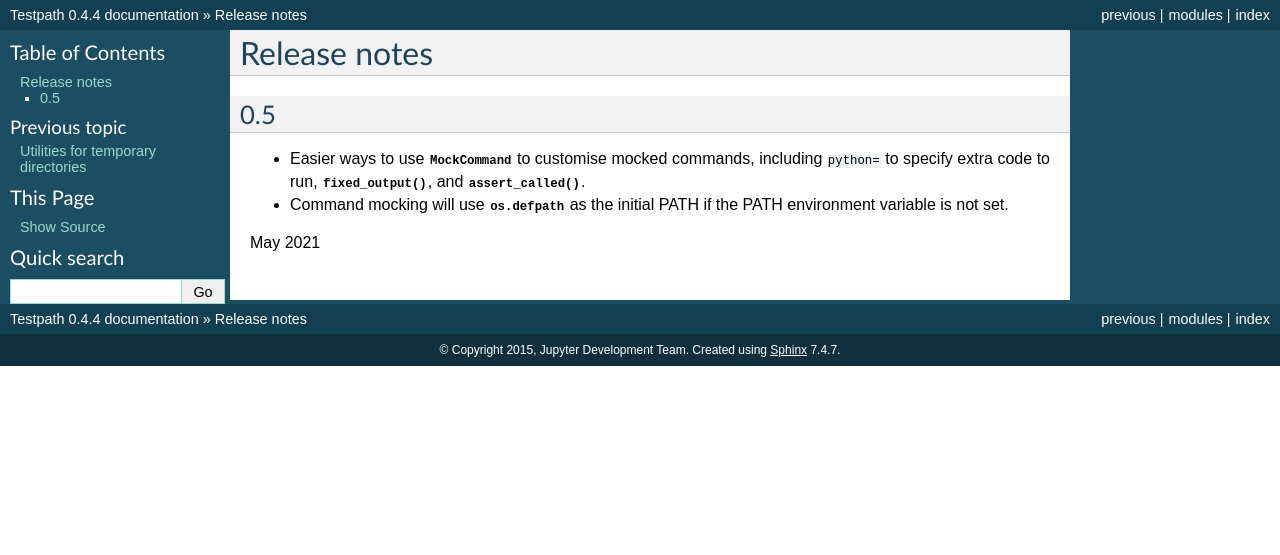
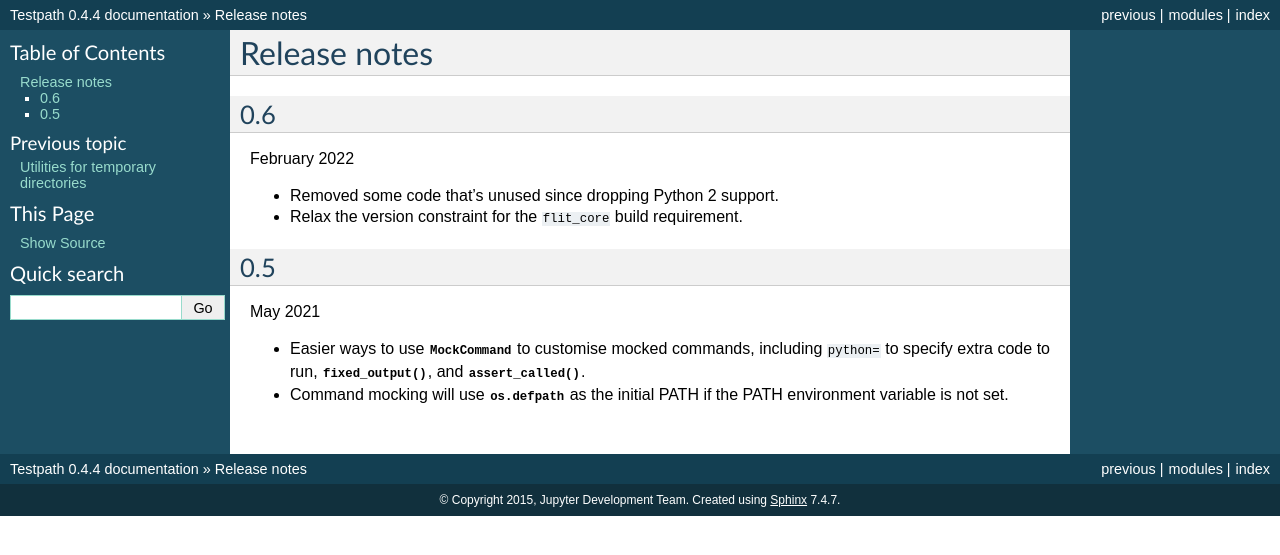
Before and after one commit to jupyter/testpath, a Sphinx documentation site: the page built from doc/history.rst, in a window 1280 px wide. Shown: the top 555 px of the page. Built offline with Sphinx 7.4.7, drawn with Linux system fonts in a browser that asks for light colours.

Commit message:
Add release notes for 0.6

```diff
--- a/doc/history.rst
+++ b/doc/history.rst
@@ -1,13 +1,21 @@
 Release notes
 =============
 
+0.6
+---
+
+February 2022
+
+* Removed some code that's unused since dropping Python 2 support.
+* Relax the version constraint for the ``flit_core`` build requirement.
+
 0.5
 ---
+
+May 2021
 
 * Easier ways to use :class:`.MockCommand` to customise mocked commands,
   including ``python=`` to specify extra code to run,
   :meth:`~.MockCommand.fixed_output`, and :meth:`~.MockCommand.assert_called`.
 * Command mocking will use :data:`os.defpath` as the initial PATH if the PATH
   environment variable is not set.
-
-May 2021
```
